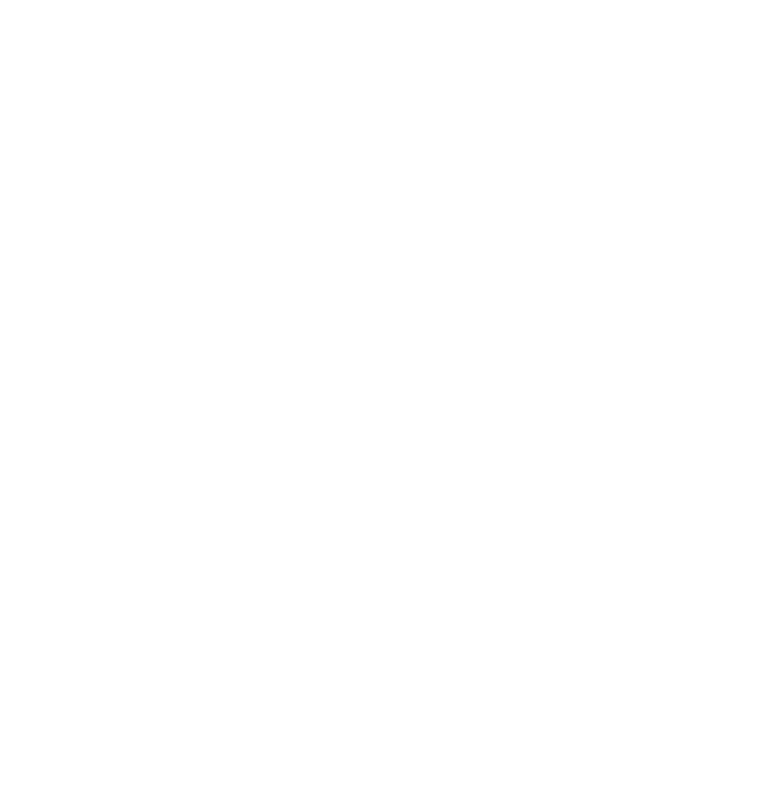
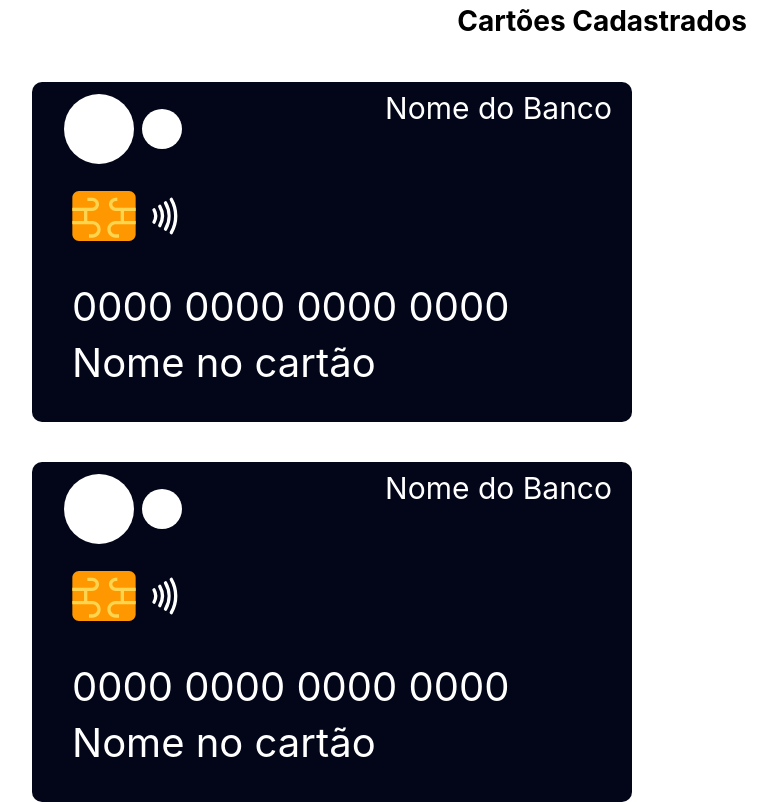
Before and after one commit to breno-facanha/Dados_Cartao, a React (Vite) app: page /cartoes in a window 1280 px wide. Before the commit this address had no page. Shown: the whole page, without its empty margins (38-815 px from the left). Built offline with nearby package versions, Linux system fonts and the light colour scheme.

Commit message:
criado componente cartao

```diff
--- a/src/App.jsx
+++ b/src/App.jsx
@@ -1,3 +1,4 @@
+import PageCartoes from "./pages/cartoes"
 import PagePagamento from "./pages/pagamento"
 import { BrowserRouter, Routes, Route } from "react-router-dom"
 
@@ -5,7 +6,9 @@
   return (
     <BrowserRouter>
       <Routes>
-        <Route path="/pagamento" element={<PagePagamento/>}/>
+        <Route path="/" element={<p>Login</p>}/>
+        <Route path="/pagamento" element={<PagePagamento />}/>
+        <Route path="/cartoes" element={<PageCartoes />}/>
       </Routes>
     </BrowserRouter>
   )
--- /dev/null
+++ b/src/components/CardComponent.jsx
@@ -0,0 +1,30 @@
+import { LuNfc } from "react-icons/lu";
+import { FcSimCardChip } from "react-icons/fc";
+
+export default function CardComponent(){
+    return (
+        <div className="w-[600px] h-[340px] bg-slate-950 rounded-[10px] mt-[40px] ml-[70px]">
+                  <div className="flex justify-between pl-5">
+                    <div className="flex items-center gap-2 mt-3 ml-3">
+                      <div className="rounded-full w-[70px] h-[70px] bg-white"></div>
+                      <div className="rounded-full w-[40px] h-[40px] bg-white"></div>
+                    </div>
+                    <div className="text-white mr-5 mt-2 text-3xl">Nome do Banco</div>
+                  </div>
+                  <div className="flex items-center mt-3 pl-8">
+                    <FcSimCardChip size={80} />
+                    <LuNfc size={40} color="#ffffff" />
+                  </div>
+                  <div className="text-white text-2xl w-full flex justify-left pl-10 pt-6">
+                    <p className="text-[40px]">
+                      {/* {numeroCartao == false ? "0000 0000 0000 0000" : numeroCartao} */}
+                      {"0000 0000 0000 0000"}
+                    </p>
+                  </div>
+                  <div className="text-white pl-10 text-[40px]">
+                    {/* {nomeCartao == false ? "Nome no cartão" : nomeCartao} */}
+                    {"Nome no cartão"}
+                  </div>
+                </div>
+    )
+}
--- /dev/null
+++ b/src/pages/cartoes/index.jsx
@@ -0,0 +1,17 @@
+import { LuNfc } from "react-icons/lu";
+import { FcSimCardChip } from "react-icons/fc";
+import CardComponent from "../../components/cardComponent";
+
+export default function PageCartoes() {
+  return (
+    <div className="w-full h-screen flex flex-col">
+      <div className="w-full h-[15%] flex items-center justify-center">
+        <h1 className="text-[28px] font-bold">Cartões Cadastrados</h1>
+      </div>
+      <div className="w-full h-auto grid">
+        <CardComponent />
+        <CardComponent />
+      </div>
+    </div>
+  );
+}
```
